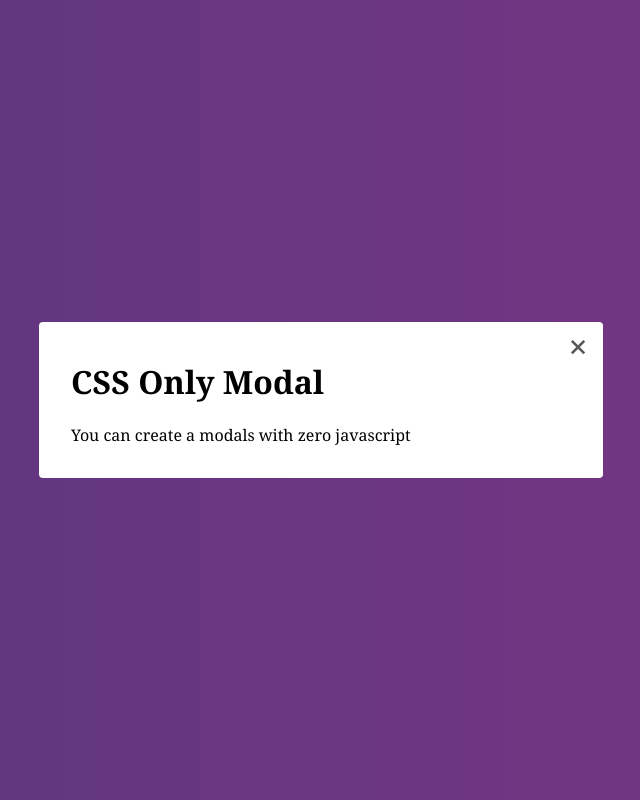
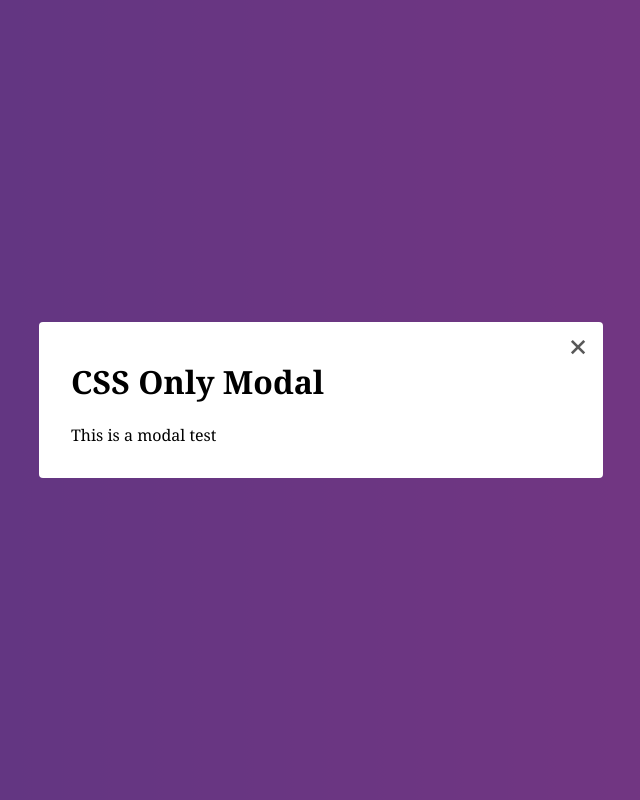
Before and after one commit to Utsav-Khanal/HTML-CSS-MODAL-TEST, a plain HTML site: page index.html in a window 1280 px wide. Both pictures are taken after a click on the link "Click to Open Modal". Shown: the whole page, without its empty margins (319-959 px from the left). Drawn offline with Linux system fonts and the light colour scheme.

Commit message:
Update index.html

```diff
--- a/index.html
+++ b/index.html
@@ -14,7 +14,7 @@
     <div id="modalbox" class="modal">
         <div class="modalcontent">
             <h1>CSS Only Modal</h1>
-            <p>You can create a modals with zero javascript</p>
+            <p>This is a modal test</p>
             <a href="#" class="modalclose">&times;</a>
         </div>
     </div>
```
